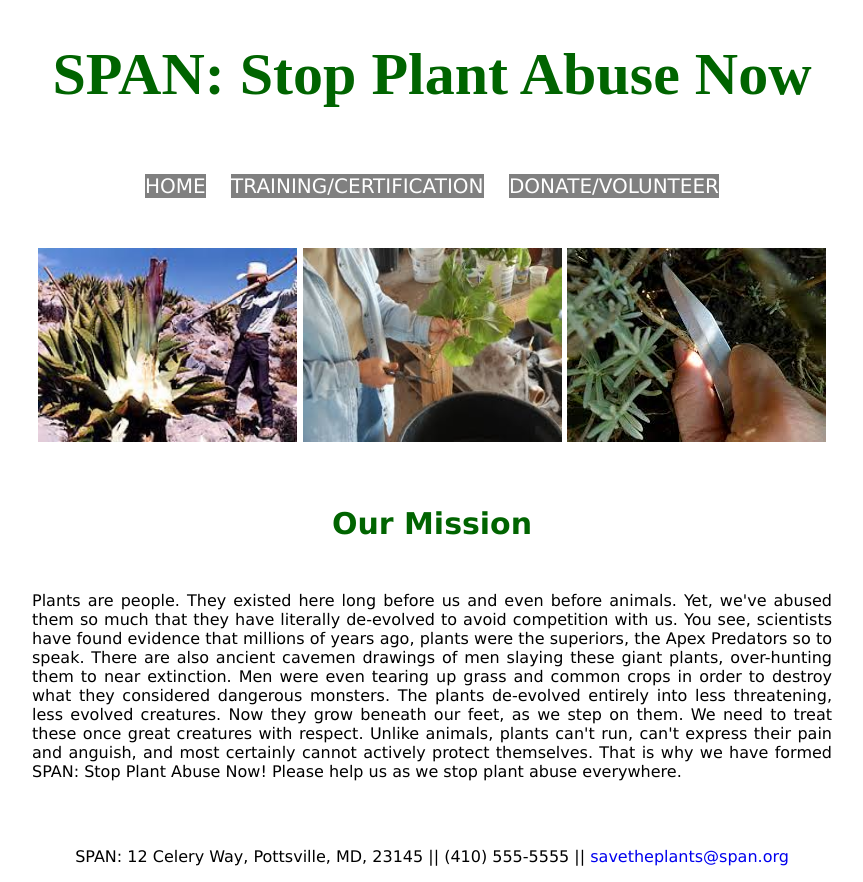
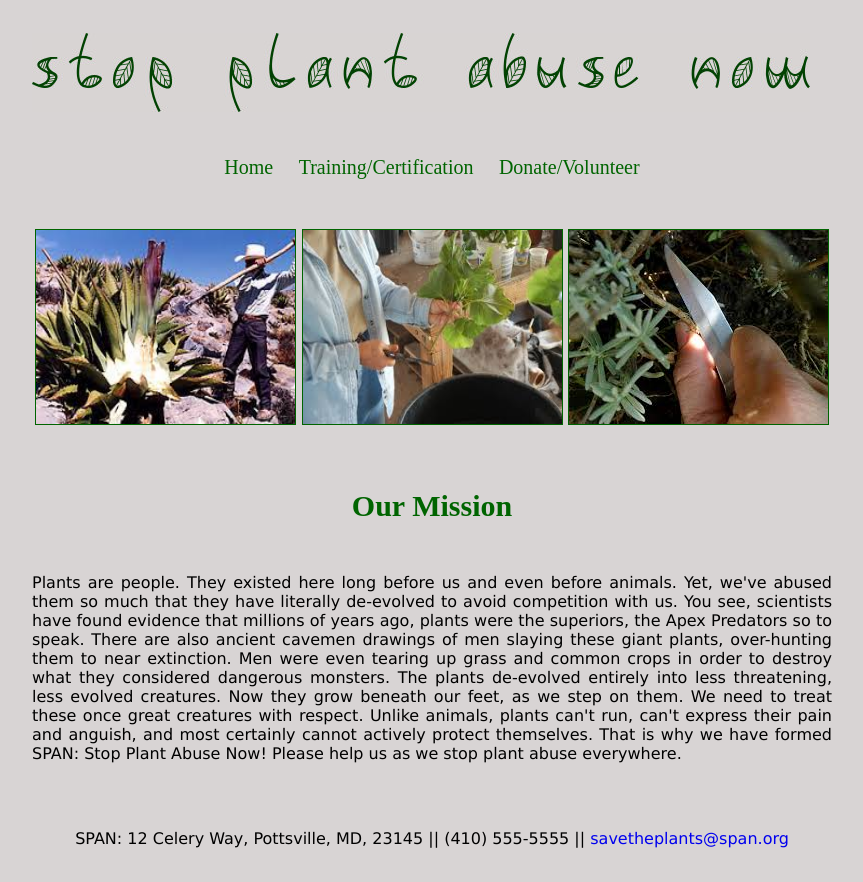
Before and after one commit to irinisrael/lesson7-causeswebsite, a plain HTML site: page index.html in a window 1280 px wide. Shown: the whole page, without its empty margins (208-1071 px from the left). Drawn offline with Linux system fonts and the light colour scheme.

Commit message:
updated background, banner, headings

```diff
--- a/index.html
+++ b/index.html
@@ -8,7 +8,7 @@
 
 <body>
 	<div id="container">
-	<h1>SPAN: Stop Plant Abuse Now</h1>
+	<img class="banner"src="span_banner.jpg">
 	<div class="menu">
 		<nav>
 			<a href="index.html">Home</a>&nbsp;&nbsp;&nbsp;&nbsp;
--- a/styles.css
+++ b/styles.css
@@ -1,5 +1,6 @@
 body {
 	font-family: verdana, sans-serif;
+	background: #d8d4d4;
 }
 
 #container {
@@ -8,6 +9,10 @@ body {
   margin: 0 auto;
 }
 
+.banner{
+	margin-top:25px;
+	margin-bottom: 15px;
+}
 h1 {
 	font-family: Bradley Hand;
 	font-size: 60px;
@@ -16,14 +21,19 @@ h1 {
 }
 
 nav a{
+	font-family: Bradley Hand;
+	font-size: 20px;
+		color: darkgreen;
+
+}
+
+nav a:hover {
 	background-color: gray;
 	color: white;
 	font-size: 20px;
 	text-transform: uppercase;
-}
+	font-family: verdana, sans-serif;
 
-nav a:hover {
-	color: darkgreen;
 }
 
 .title {
@@ -32,6 +42,7 @@ nav a:hover {
 	color: darkgreen;
 	text-align: center;
 	padding-bottom: 55px;
+	font-family: Bradley Hand;
 }
 
 .menu {
@@ -47,6 +58,7 @@ h2 {
 	text-align: center;
 	padding-top: 35px;
 	padding-bottom: 25px;
+	font-family: Bradley Hand;
 }
 
 h3 {
@@ -70,6 +82,8 @@ p {
 .mission {
 	width: 259px;
 	height: 194px;
+	border: 1px solid darkgreen;
+	margin: 0 auto;
 }
 
 .columns {
@@ -91,6 +105,7 @@ p {
 	width: 100%;
 	padding-bottom: 40px;
 	padding-top: 25px;
+
 }
 
 #volunteer {
@@ -113,12 +128,14 @@ li {
 
 #volunteerphotos {
 	width: 100%;
+	border: 1px solid darkgreen;
 }
 
 #cactusphoto {
 	height: 100%;
 	margin-left: 25%;
 	margin-bottom: 35px;
+	border: 1px solid darkgreen;
 }
 
 blockquote {
```
Also changed, not shown: trainingcert.html (+1 -1 lines), volunteerdonate.html (+1 -1 lines), span_banner.jpg (added).
